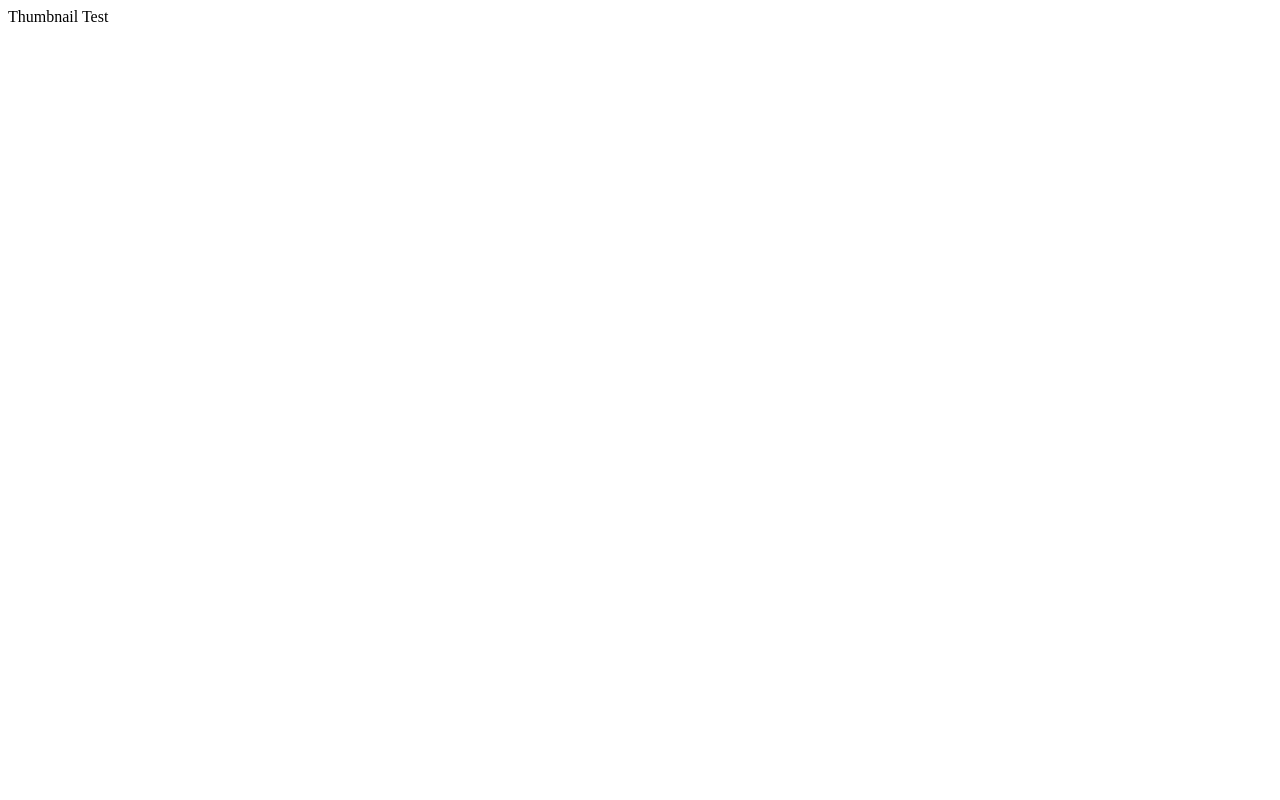
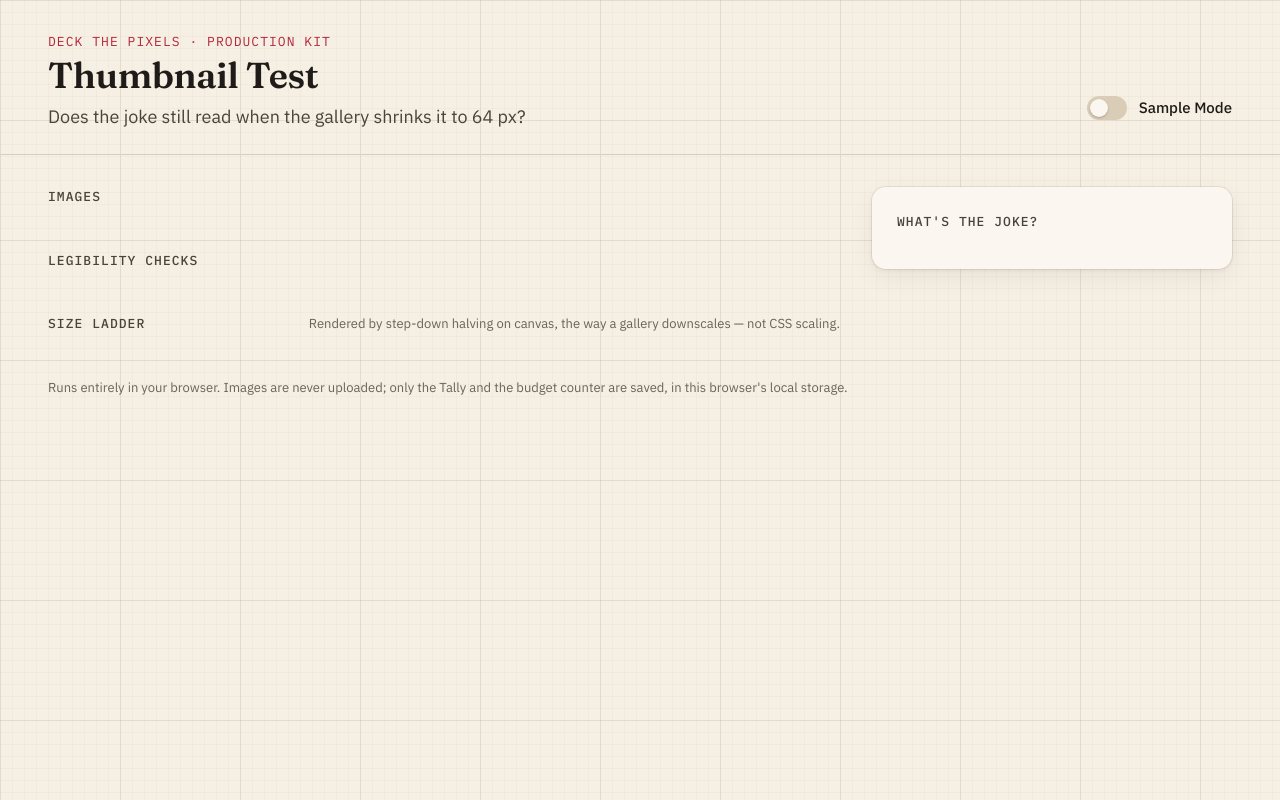
Before and after one commit to RealCloudyPanda/Deck-the-Pixels-Hackathon, a website built with Vite: page tools/thumbnail-test/index.html in a window 1280 px wide. Built offline with nearby package versions, Linux system fonts and the light colour scheme.

Commit message:
feat: add knitting-chart design tokens and app shell

```diff
--- a/tools/thumbnail-test/index.html
+++ b/tools/thumbnail-test/index.html
@@ -3,10 +3,62 @@
   <head>
     <meta charset="UTF-8" />
     <meta name="viewport" content="width=device-width, initial-scale=1.0" />
+    <meta name="description" content="Check whether the 11:59 Sweater joke still reads at thumbnail size. Runs locally; images never leave the browser." />
     <title>Thumbnail Test — The 11:59 Sweater</title>
   </head>
   <body>
-    <div id="app"></div>
+    <a class="skip" href="#ladder">Skip to the size ladder</a>
+    <header class="masthead">
+      <div class="masthead__title">
+        <p class="kicker">Deck the Pixels · production kit</p>
+        <h1>Thumbnail Test</h1>
+        <p class="lede">Does the joke still read when the gallery shrinks it to 64&nbsp;px?</p>
+      </div>
+      <div class="masthead__tools">
+        <div id="budget-slot" class="budget"></div>
+        <label class="switch" for="sample-toggle">
+          <input type="checkbox" id="sample-toggle" role="switch" />
+          <span class="switch__track" aria-hidden="true"><span class="switch__thumb"></span></span>
+          <span class="switch__label">Sample Mode</span>
+        </label>
+      </div>
+    </header>
+
+    <div id="sample-ribbon" class="ribbon" hidden>
+      <strong>Sample</strong> — composition sketch, not a contest asset. Load your own exports to test the real images.
+    </div>
+
+    <main class="layout">
+      <div class="workbench">
+        <section class="intake" aria-labelledby="intake-h">
+          <h2 id="intake-h" class="section-h">Images</h2>
+          <div class="intake__slots" id="intake-slots"></div>
+        </section>
+
+        <section class="checks" aria-labelledby="checks-h">
+          <h2 id="checks-h" class="section-h">Legibility checks</h2>
+          <div class="checks__bar" id="checks-bar"></div>
+        </section>
+
+        <section class="ladder" id="ladder" aria-labelledby="ladder-h" tabindex="-1">
+          <div class="ladder__head">
+            <h2 id="ladder-h" class="section-h">Size ladder</h2>
+            <p class="hint">Rendered by step-down halving on canvas, the way a gallery downscales — not CSS scaling.</p>
+          </div>
+          <div class="ladder__rows" id="ladder-rows"></div>
+        </section>
+      </div>
+
+      <aside class="tally" id="tally" aria-labelledby="tally-h">
+        <h2 id="tally-h" class="section-h">What's the joke?</h2>
+        <div id="tally-body"></div>
+      </aside>
+    </main>
+
+    <footer class="foot">
+      <p>Runs entirely in your browser. Images are never uploaded; only the Tally and the budget counter are saved, in this browser's local storage.</p>
+    </footer>
+
     <script type="module" src="/src/main.ts"></script>
   </body>
 </html>
--- a/tools/thumbnail-test/src/main.ts
+++ b/tools/thumbnail-test/src/main.ts
@@ -1,2 +1,7 @@
-const app = document.querySelector<HTMLDivElement>('#app');
-if (app) app.textContent = 'Thumbnail Test';
+import '@fontsource/fraunces/600.css';
+import '@fontsource/ibm-plex-sans/400.css';
+import '@fontsource/ibm-plex-sans/500.css';
+import '@fontsource/ibm-plex-sans/600.css';
+import '@fontsource/ibm-plex-mono/400.css';
+import '@fontsource/ibm-plex-mono/500.css';
+import './styles.css';
--- /dev/null
+++ b/tools/thumbnail-test/src/styles.css
@@ -0,0 +1,391 @@
+/* Knitting-chart paper: warm paper, faint stitch grid, ink, one cranberry accent, pine for success. */
+
+:root {
+  --paper: #f6efe3;
+  --paper-raised: #fbf7f0;
+  --paper-sunk: #efe6d6;
+  --ink: #1e1b18;
+  --ink-2: #4a433b; /* secondary text: 8.9:1 on paper */
+  --ink-3: #6b6258; /* tertiary text: 5.4:1 on paper */
+  --rule: #d9cdb8;
+  --cranberry: #b3263a;
+  --cranberry-press: #951d30;
+  --cranberry-tint: #f3dcd9;
+  --pine: #23402f;
+  --pine-tint: #dbe6dc;
+  --gold: #8a6510; /* text-safe gold for warnings: 5.0:1 on paper */
+  --gold-tint: #f4e6c2;
+  --gallery-dark: #1b1a19;
+  --gallery-light: #ffffff;
+
+  --font-display: 'Fraunces', Georgia, serif;
+  --font-body: 'IBM Plex Sans', system-ui, sans-serif;
+  --font-mono: 'IBM Plex Mono', ui-monospace, Menlo, monospace;
+
+  --step--1: 0.8125rem; /* 13 */
+  --step-0: 0.9375rem; /* 15 */
+  --step-1: 1.125rem; /* 18 */
+  --step-2: 1.5rem; /* 24 */
+  --step-3: 2.25rem; /* 36 */
+
+  --space-1: 4px;
+  --space-2: 8px;
+  --space-3: 12px;
+  --space-4: 16px;
+  --space-5: 24px;
+  --space-6: 32px;
+  --space-7: 48px;
+
+  --radius-s: 6px;
+  --radius-m: 10px;
+  --radius-l: 14px;
+
+  --ease-out: cubic-bezier(0.23, 1, 0.32, 1);
+  --dur: 180ms;
+
+  --shadow-1: 0 0 0 1px rgb(30 27 24 / 0.08), 0 1px 2px rgb(30 27 24 / 0.06);
+  --shadow-2: 0 0 0 1px rgb(30 27 24 / 0.08), 0 2px 4px rgb(30 27 24 / 0.05), 0 8px 24px rgb(30 27 24 / 0.06);
+  --focus: 0 0 0 2px var(--paper), 0 0 0 4px var(--cranberry);
+}
+
+*,
+*::before,
+*::after {
+  box-sizing: border-box;
+}
+
+html {
+  color-scheme: light;
+  -webkit-text-size-adjust: 100%;
+}
+
+body {
+  margin: 0;
+  min-height: 100vh;
+  font-family: var(--font-body);
+  font-size: var(--step-0);
+  line-height: 1.5;
+  color: var(--ink);
+  background-color: var(--paper);
+  /* faint stitch grid: 12 px cells, a stronger line every 10 stitches */
+  background-image:
+    linear-gradient(to right, rgb(107 74 53 / 0.09) 1px, transparent 1px),
+    linear-gradient(to bottom, rgb(107 74 53 / 0.09) 1px, transparent 1px),
+    linear-gradient(to right, rgb(107 74 53 / 0.035) 1px, transparent 1px),
+    linear-gradient(to bottom, rgb(107 74 53 / 0.035) 1px, transparent 1px);
+  background-size: 120px 120px, 120px 120px, 12px 12px, 12px 12px;
+  -webkit-font-smoothing: antialiased;
+}
+
+h1,
+h2,
+h3,
+p {
+  margin: 0;
+}
+
+button,
+input,
+textarea {
+  font: inherit;
+  color: inherit;
+}
+
+:focus-visible {
+  outline: none;
+  box-shadow: var(--focus);
+}
+
+.skip {
+  position: absolute;
+  left: var(--space-4);
+  top: -48px;
+  padding: var(--space-2) var(--space-3);
+  background: var(--ink);
+  color: var(--paper);
+  border-radius: var(--radius-s);
+  z-index: 10;
+  transition: top var(--dur) var(--ease-out);
+}
+.skip:focus-visible {
+  top: var(--space-3);
+}
+
+/* ---------- masthead ---------- */
+
+.masthead {
+  display: flex;
+  align-items: flex-end;
+  justify-content: space-between;
+  gap: var(--space-5);
+  padding: var(--space-6) var(--space-7) var(--space-5);
+  border-bottom: 1px solid var(--rule);
+}
+
+.kicker {
+  font-family: var(--font-mono);
+  font-size: var(--step--1);
+  letter-spacing: 0.08em;
+  text-transform: uppercase;
+  color: var(--cranberry);
+}
+
+h1 {
+  font-family: var(--font-display);
+  font-weight: 600;
+  font-size: var(--step-3);
+  line-height: 1.1;
+  letter-spacing: -0.01em;
+  margin-top: var(--space-1);
+  font-variation-settings: 'SOFT' 50, 'WONK' 0;
+}
+
+.lede {
+  margin-top: var(--space-2);
+  color: var(--ink-2);
+  font-size: var(--step-1);
+  text-wrap: balance;
+}
+
+.masthead__tools {
+  display: flex;
+  align-items: center;
+  gap: var(--space-5);
+}
+
+/* ---------- switch ---------- */
+
+.switch {
+  display: inline-flex;
+  align-items: center;
+  gap: var(--space-3);
+  cursor: pointer;
+  user-select: none;
+  min-height: 44px;
+}
+.switch input {
+  position: absolute;
+  opacity: 0;
+  width: 1px;
+  height: 1px;
+}
+.switch__track {
+  position: relative;
+  width: 40px;
+  height: 24px;
+  border-radius: 999px;
+  background: var(--rule);
+  transition: background-color var(--dur) ease;
+}
+.switch__thumb {
+  position: absolute;
+  top: 3px;
+  left: 3px;
+  width: 18px;
+  height: 18px;
+  border-radius: 50%;
+  background: var(--paper-raised);
+  box-shadow: 0 1px 2px rgb(30 27 24 / 0.25);
+  transition: transform var(--dur) var(--ease-out);
+}
+.switch input:checked + .switch__track {
+  background: var(--cranberry);
+}
+.switch input:checked + .switch__track .switch__thumb {
+  transform: translateX(16px);
+}
+.switch input:focus-visible + .switch__track {
+  box-shadow: var(--focus);
+}
+.switch__label {
+  font-weight: 500;
+}
+
+/* ---------- ribbon ---------- */
+
+.ribbon {
+  padding: var(--space-2) var(--space-7);
+  background: var(--gold-tint);
+  color: var(--ink);
+  border-bottom: 1px solid #e3cf98;
+  font-size: var(--step--1);
+}
+.ribbon strong {
+  font-family: var(--font-mono);
+  text-transform: uppercase;
+  letter-spacing: 0.08em;
+  color: var(--gold);
+  margin-right: var(--space-1);
+}
+
+/* ---------- layout ---------- */
+
+.layout {
+  display: grid;
+  grid-template-columns: minmax(0, 1fr) 360px;
+  gap: var(--space-6);
+  padding: var(--space-6) var(--space-7);
+  align-items: start;
+}
+
+.workbench {
+  display: grid;
+  gap: var(--space-6);
+  min-width: 0;
+}
+
+.section-h {
+  font-family: var(--font-mono);
+  font-size: var(--step--1);
+  font-weight: 500;
+  letter-spacing: 0.08em;
+  text-transform: uppercase;
+  color: var(--ink-2);
+  margin-bottom: var(--space-3);
+}
+
+.hint {
+  font-size: var(--step--1);
+  color: var(--ink-3);
+}
+
+.panel {
+  background: var(--paper-raised);
+  border: 1px solid transparent;
+  border-radius: var(--radius-l);
+  box-shadow: var(--shadow-1);
+}
+
+.tally {
+  position: sticky;
+  top: var(--space-5);
+  padding: var(--space-5);
+  background: var(--paper-raised);
+  border: 1px solid transparent;
+  border-radius: var(--radius-l);
+  box-shadow: var(--shadow-2);
+}
+
+.ladder__head {
+  display: flex;
+  align-items: baseline;
+  justify-content: space-between;
+  gap: var(--space-4);
+  flex-wrap: wrap;
+  margin-bottom: var(--space-3);
+}
+.ladder__head .section-h {
+  margin-bottom: 0;
+}
+.ladder:focus {
+  outline: none;
+}
+
+.foot {
+  padding: 0 var(--space-7) var(--space-6);
+  font-size: var(--step--1);
+  color: var(--ink-3);
+}
+
+/* ---------- buttons ---------- */
+
+.btn {
+  display: inline-flex;
+  align-items: center;
+  justify-content: center;
+  gap: var(--space-2);
+  min-height: 36px;
+  padding: 0 var(--space-4);
+  border-radius: var(--radius-s);
+  border: 1px solid var(--rule);
+  background: var(--paper-raised);
+  font-weight: 500;
+  font-size: var(--step--1);
+  cursor: pointer;
+  transition:
+    background-color var(--dur) ease,
+    border-color var(--dur) ease,
+    transform 120ms var(--ease-out);
+  -webkit-tap-highlight-color: transparent;
+}
+.btn:active {
+  transform: scale(0.97);
+}
+.btn[disabled] {
+  opacity: 0.5;
+  cursor: not-allowed;
+  transform: none;
+}
+.btn--primary {
+  background: var(--cranberry);
+  border-color: var(--cranberry);
+  color: #fff;
+}
+.btn--quiet {
+  border-color: transparent;
+  background: transparent;
+  color: var(--ink-2);
+}
+@media (hover: hover) {
+  .btn:hover:not([disabled]) {
+    border-color: var(--ink-3);
+  }
+  .btn--primary:hover:not([disabled]) {
+    background: var(--cranberry-press);
+    border-color: var(--cranberry-press);
+  }
+  .btn--quiet:hover:not([disabled]) {
+    background: var(--paper-sunk);
+    border-color: transparent;
+  }
+}
+
+.mono {
+  font-family: var(--font-mono);
+  font-variant-numeric: tabular-nums;
+}
+
+.visually-hidden {
+  position: absolute;
+  width: 1px;
+  height: 1px;
+  margin: -1px;
+  overflow: hidden;
+  clip: rect(0 0 0 0);
+  white-space: nowrap;
+}
+
+@media (max-width: 1100px) {
+  .layout {
+    grid-template-columns: 1fr;
+  }
+  .tally {
+    position: static;
+  }
+}
+
+@media (max-width: 960px) {
+  .masthead,
+  .layout,
+  .foot {
+    padding-left: var(--space-5);
+    padding-right: var(--space-5);
+  }
+  .ribbon {
+    padding-left: var(--space-5);
+    padding-right: var(--space-5);
+  }
+  .masthead {
+    flex-wrap: wrap;
+    align-items: flex-start;
+  }
+}
+
+@media (prefers-reduced-motion: reduce) {
+  *,
+  *::before,
+  *::after {
+    transition-duration: 0.01ms !important;
+    animation-duration: 0.01ms !important;
+  }
+}
```
